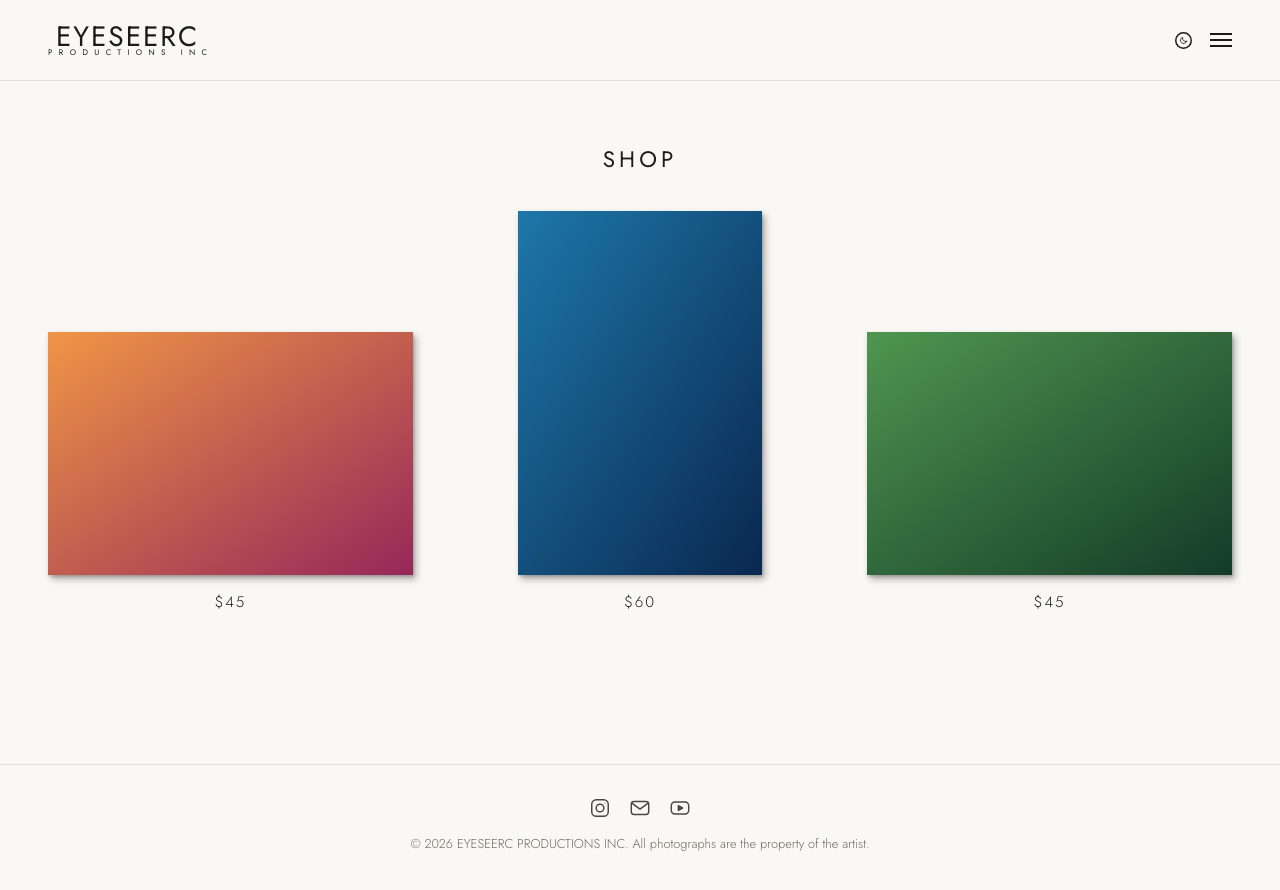
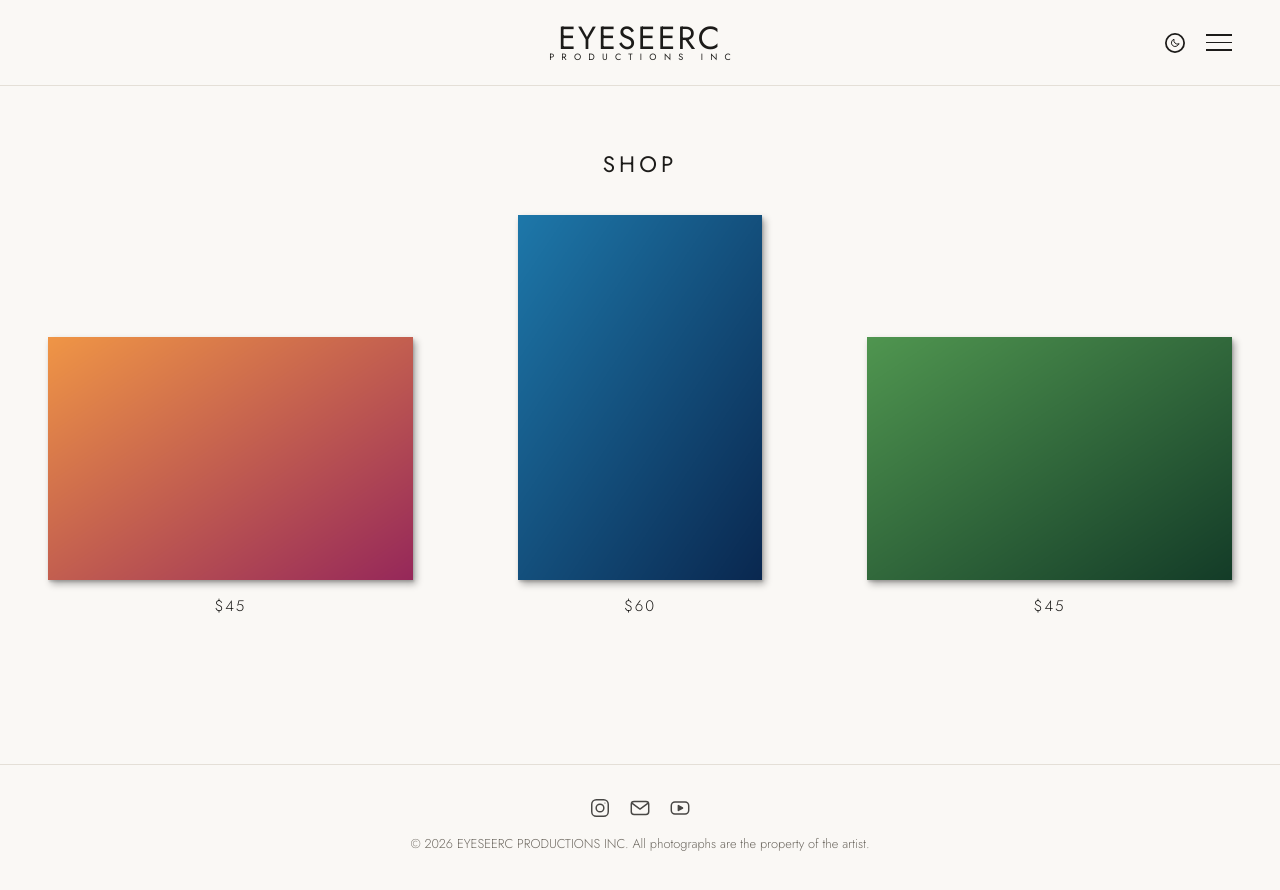
Before and after one commit to eyeseerc0310/Eyeseerc-website-, a Jekyll site: the page built from shop.html, in a window 1280 px wide. Shown: the top 890 px of the page. Built offline with Jekyll 4.4.1, drawn with Linux system fonts in a browser that asks for light colours.

Commit message:
Computer/iPad header: centred name, bigger name and buttons
Above 760px the header is a three-column grid like on phones:
EYESEERC (now 2rem, subtitle scaling with it) centred, the light/dark
and menu buttons kept together on the right and slightly larger.

Co-Authored-By: Claude Opus 5.5 <noreply@anthropic.com>
Claude-Session: https://claude.ai/code/session_01LHh8gAFuLZhbd4VQysaiwQ

```diff
--- a/assets/css/style.css
+++ b/assets/css/style.css
@@ -83,11 +83,11 @@ code { font-size: .9em; background: var(--line); padding: .1em .35em; border-rad
 .brand-text { display: inline-flex; flex-direction: column; align-items: center; line-height: 1; }
 .brand-name { line-height: .9; }
 .brand-sub {
-  font-size: .5rem;
+  font-size: .2857em; /* sized relative to the name, so it scales with it */
   font-weight: 400;
   letter-spacing: .8em;
   margin-right: -.8em; /* keep it centred despite the spacing after the last letter */
-  margin-top: -.05rem;
+  margin-top: -.1em;
   white-space: nowrap;
 }
 /* logo to the right of the name (upload any image to images/logo to show it) */
@@ -245,6 +245,21 @@ html.theme-fading .theme-toggle * { transition: none !important; }
   .theme-toggle { grid-column: 1; grid-row: 1; justify-self: start; }
   .brand { grid-column: 2; grid-row: 1; justify-self: center; }
   .nav-toggle { grid-column: 3; grid-row: 1; justify-self: end; }
+}
+
+/* computers and iPads: EYESEERC centred like on phones, the light/dark and
+   menu buttons staying together on the right; all slightly bigger */
+@media (min-width: 761px) {
+  .site-header { display: grid; grid-template-columns: 1fr auto 1fr; align-items: center; }
+  .brand { grid-column: 2; grid-row: 1; justify-self: center; font-size: 2rem; }
+  .header-actions { grid-column: 3; grid-row: 1; justify-self: end; gap: 1.3rem; }
+  .theme-toggle, .theme-toggle svg { width: 20px; height: 20px; }
+  .nav-toggle .bars { width: 26px; height: 17px; }
+  .nav-toggle .bars span { height: 1.7px; }
+  .nav-toggle .bars span:nth-child(2) { top: 7.5px; }
+  .nav-toggle .bars span:nth-child(3) { top: 15px; }
+  .nav-toggle[aria-expanded="true"] .bars span:nth-child(1),
+  .nav-toggle[aria-expanded="true"] .bars span:nth-child(3) { top: 7.5px; }
 }
 
 /* ---------- Main ---------- */
```
